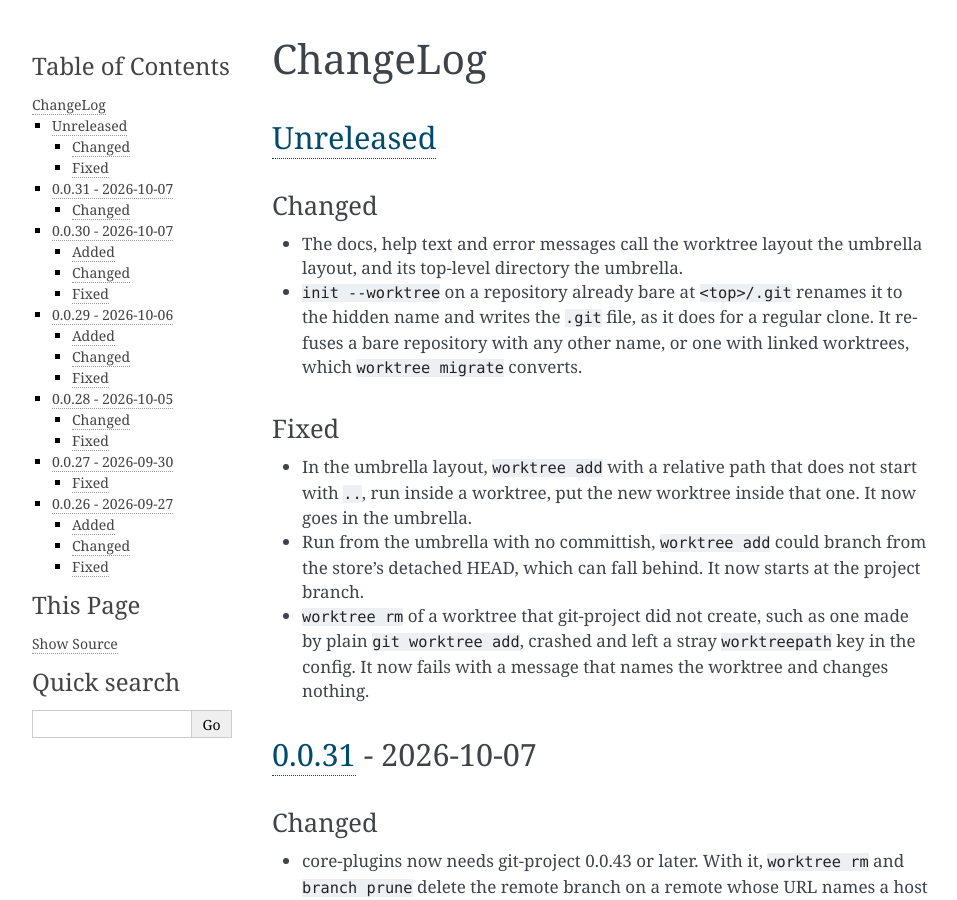
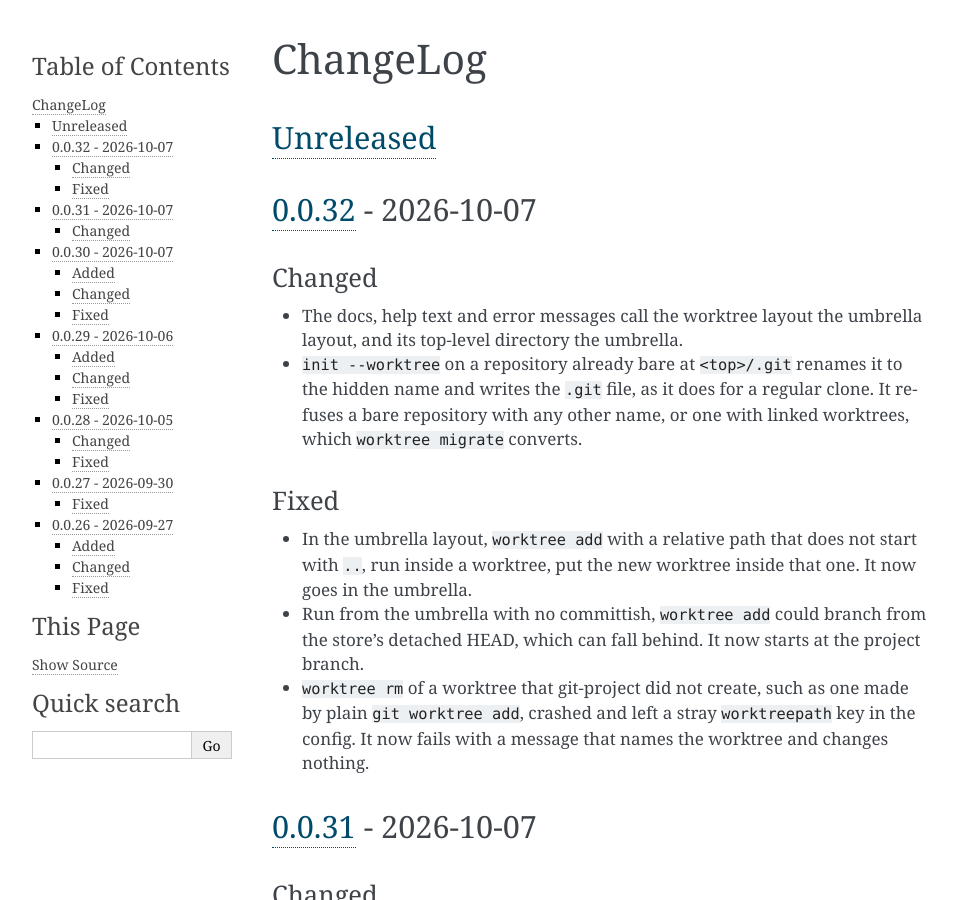
Before and after one commit to greened/git-project-core-plugins, a Sphinx documentation site: the page built from docs/changelog.rst, in a window 1280 px wide and 900 px high. Shown: the whole window, without its empty margins (148-1105 px from the left). Built offline with Sphinx 7.4.7, drawn with Linux system fonts in a browser that asks for light colours.

Commit message:
changelog: date the 0.0.32 section
Put a 0.0.32 heading over the Unreleased entries for the v0.0.32 tag.

```diff
--- a/docs/changelog.rst
+++ b/docs/changelog.rst
@@ -30,6 +30,9 @@ ChangeLog
 =========
 `Unreleased`_
 -------------
+
+`0.0.32`_ - 2026-10-07
+----------------------
 Changed
 .......
 - The docs, help text and error messages call the worktree layout the
@@ -233,7 +236,8 @@ Fixed
   404. Issues named ``unknown/greened``, a leftover from hatch's project
   template, and Documentation misspelled the package name.
 
-.. _Unreleased: https://github.com/greened/git-project-core-plugins/compare/v0.0.31...HEAD
+.. _Unreleased: https://github.com/greened/git-project-core-plugins/compare/v0.0.32...HEAD
+.. _0.0.32: https://github.com/greened/git-project-core-plugins/compare/v0.0.31...v0.0.32
 .. _0.0.31: https://github.com/greened/git-project-core-plugins/compare/v0.0.30...v0.0.31
 .. _0.0.30: https://github.com/greened/git-project-core-plugins/compare/v0.0.29...v0.0.30
 .. _0.0.29: https://github.com/greened/git-project-core-plugins/compare/v0.0.28...v0.0.29
```
